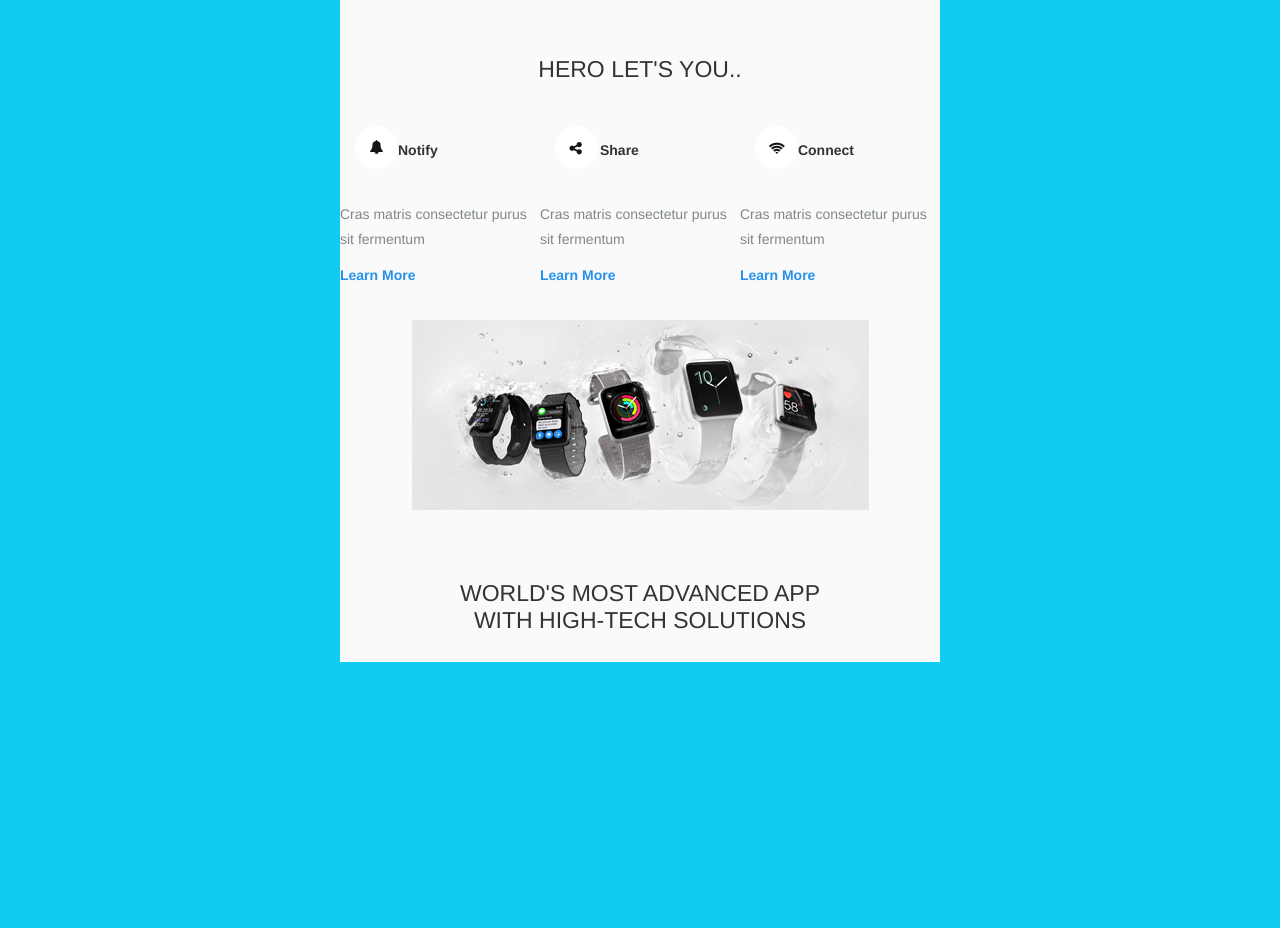
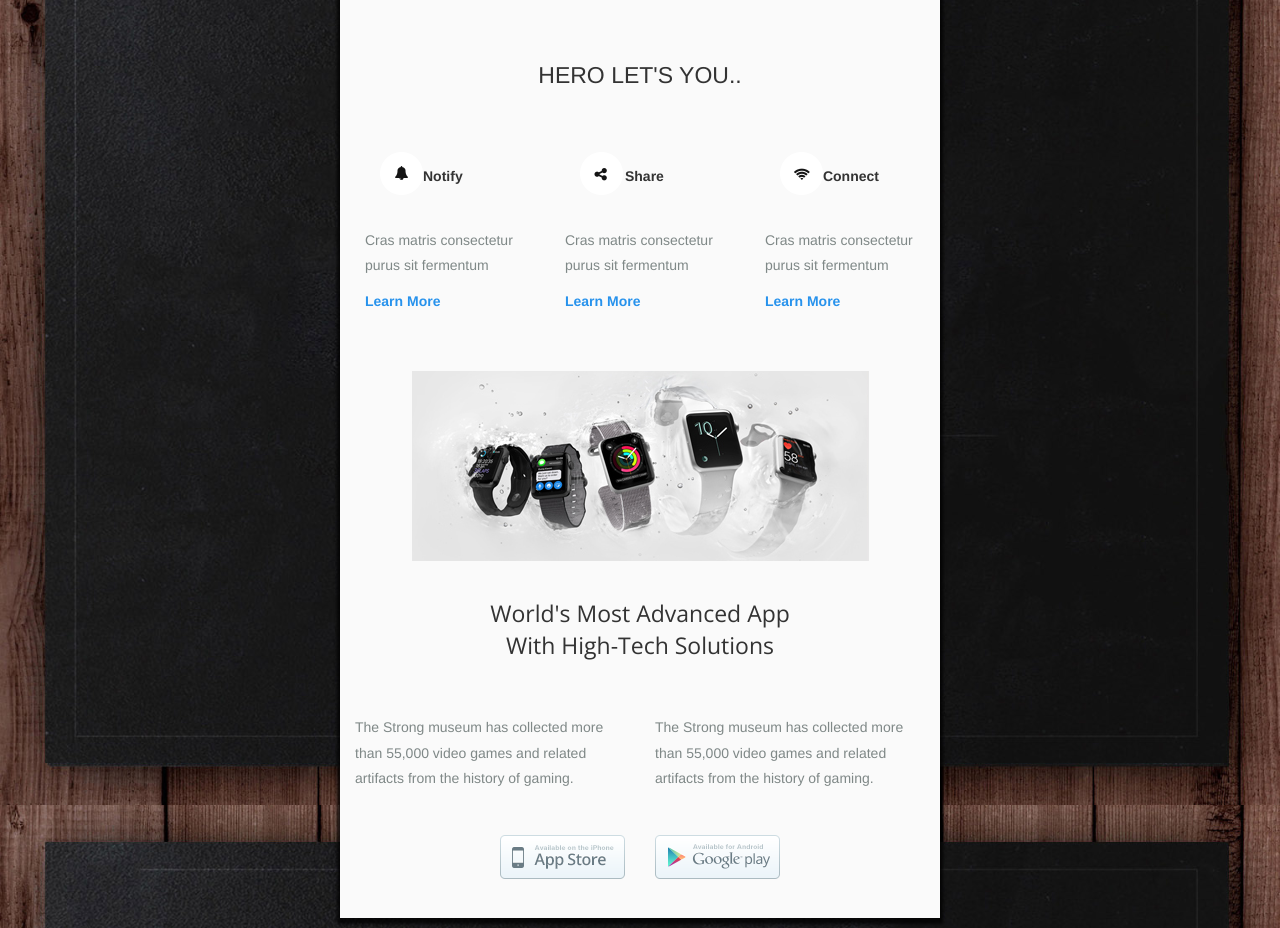
Before and after one commit to kenvantruong/html-email, a plain HTML site: page index.html in a window 1280 px wide. Shown: the part 1115-2043 px from the top of the page. Before the commit the page ends 1787 px from the top, so only its background shows below. Drawn offline with nearby package versions, Linux system fonts and the light colour scheme.

Commit message:
finished 3rd component

```diff
--- a/index.html
+++ b/index.html
@@ -7,15 +7,21 @@
 <!----Fonts- -->
   <link href="https://fonts.googleapis.com/css?family=Open+Sans:300,400,600,700,800" rel="stylesheet">
 
-  <title>Apple Watch Email</title>
+  <title>Apple Watch</title>
 </head>
-<body style="background: #1ce">
+<body style="
+  background: url(https://github.com/kenvantruong/html-email/blob/master/images/tasteofvietnam-blackBG.jpg?raw=true) no-repeat center center fixed;
+  -webkit-background-size: cover;
+  -moz-background-size: cover;
+  -o-background-size: cover;
+  background-size: cover;
+">
   <!-- ✓ HTML Email (Start)-->
   <table width="100%" border="0" callspacing="0" cellpadding="0">
     <tr>
     <!-- ✓ Container (Start)-->
       <td>
-      <table class="container" width="600" align="center" cellspacing="0" cellpadding="0" border="0" style="background: #fafafa;">
+      <table class="container" width="600" align="center" cellspacing="0" cellpadding="0" border="0" style="background: #fafafa; box-shadow: 0px 3px 3px 3px rgba(0,0,0,0.75);">
     <!-- ✓ Header Row (Start)-->
     <tr>
       <td>
@@ -82,10 +88,10 @@
 <!-- ✓ Main Row (Start) -->
     <tr>
         <td>
-          <h3 style="font-family: 'HelveticaNeue-Light', 'Helvetica Neue', Helvetica, Arial, 'Lucida Grande', sans-serif; color: #333333; font-weight: 300; font-size: 23px; text-transform: uppercase;padding: 36px 0 5px 0;" align='center'>Hero let's you..</h3>
+          <h3 style="font-family: 'HelveticaNeue-Light', 'Helvetica Neue', Helvetica, Arial, 'Lucida Grande', sans-serif; color: #333333; font-weight: 300; font-size: 23px; text-transform: uppercase;padding: 42px 0 0px 0;" align='center'>Hero let's you..</h3>
 <!----------------------------------------------------------- -->
 <!-- Start of Left Column-->
-          <table class="title-icon" width="33.33%" align="left" cellspacing="0" cellpadding="0" border="0" style="padding: 0">
+          <table class="title-icon" width="33.33%" align="left" cellspacing="0" cellpadding="0" border="0" style="padding: 25px;">
                 <tr>
                   <td>
                       <table class="header-left" width="33.33%" align="left" cellspacing="0" cellpadding="0" border="0" style=" padding: 15px; ">
@@ -111,7 +117,7 @@
 <!-- End Of Left Column-->
 <!----------------------------------------------------------- -->
 <!-- Start Of Middle Column-->
-                    <table class="title-icon" width="33.33%" align="left" cellspacing="0" cellpadding="0" border="0" style=" padding: 0">
+                    <table class="title-icon" width="33.33%" align="left" cellspacing="0" cellpadding="0" border="0" style="padding: 25px;">
                         <tr>
                           <td>
                               <table class="header-left" width="33.33%" align="left" cellspacing="0" cellpadding="0" border="0" style=" padding: 15px; ">
@@ -137,7 +143,7 @@
 <!-- End of Middle Column-->
 <!----------------------------------------------------------- -->
 <!-- Start Of Right Column-->
-          <table class="title-icon" width="33.33%" align="left" cellspacing="0" cellpadding="0" border="0" style=" padding: 0;">
+          <table class="title-icon" width="33.33%" align="left" cellspacing="0" cellpadding="0" border="0" style="padding: 25px;">
               <tr>
                 <td>
                     <table class="header-left" width="33.33%" align="left" cellspacing="0" cellpadding="0" border="0" style=" padding: 15px; ">
@@ -171,16 +177,16 @@
 <!-- ✓ Main Row (Start)-->
     <tr>
       <td>
-        <table class="title-icon" width="100%" align="left" cellspacing="0" cellpadding="0" border="0" style=" padding: 0">
+        <table class="advance-table" width="100%" align="left" cellspacing="0" cellpadding="0" border="0" style=" padding: 0; background: #fafafa;">
           <tr>
-            <td style="font-family: 'HelveticaNeue-Light', 'Helvetica Neue', Helvetica, Arial, 'Lucida Grande', sans-serif; color: #333333; font-weight: 300; text-transform: uppercase; font-size: 23px; padding: 36px 0 5px 0; background: #fafafa;" align='center'>
+            <td style="font-family: 'HelveticaNeue-Light', 'Helvetica Neue', Helvetica, Arial, 'Lucida Grande', sans-serif; color: #333333; font-weight: 300; text-transform: uppercase; font-size: 23px; padding: 36px 0 5px 0; " align='center'>
               <img src="https://github.com/kenvantruong/html-email/blob/master/images/image_head.jpg?raw=true">
             </td>
           </tr>
           <tr>
             <td>
-              <h3 style="font-family: 'HelveticaNeue-Light', 'Helvetica Neue', Helvetica, Arial, 'Lucida Grande', sans-serif; color: #333333; font-weight: 300; text-transform: uppercase; font-size: 23px; padding: 36px 0 5px 0;" align='center'>
-                World's most advanced App <br> with High-Tech solutions
+              <h3 style="font-family: 'Open Sans', sans-serif; color: #333333; font-weight: 300;text-transform: capitalize; font-size: 23px; padding: 25px 0 25px 0;margin: 0;" align='center'>
+                World's <span style="font-weight: 400;">most advanced App</span><br> with High-Tech solutions
               </h3>
             </td>
           </tr>
@@ -189,8 +195,39 @@
 <!-- ✘ Main Row (END)-->
 <!-- ✓ Main Row (Start)-->
     <tr>
-       <td></td>
+       <td>
+          <table class="advance-table" width="50%" align="left" cellspacing="0" cellpadding="0" border="0" style="padding: 15px 15px 35px 15px; background: #fafafa;">
+            <tr>
+              <td>
+                <p style="font-family: 'HelveticaNeue-Light', 'Helvetica Neue', Helvetica, Arial, 'Lucida Grande', sans-serif; color: #7f8887; font-weight: 400; line-height: 1.8; font-size: 14px; padding: 0 0 30px;">The Strong museum has collected more than 55,000 video games and related artifacts from the history of gaming.</p>
+              </td>
+            </tr>
+            <tr>
+                <td align="right">
+                  <img src="https://github.com/kenvantruong/html-email/blob/master/images/appstore.png?raw=true">
+                </td>
+              </tr>
+          </table>
+
+          <table class="advance-table" width="50%" align="left" cellspacing="0" cellpadding="0" border="0" style=" padding: 15px 15px 35px 15px; background: #fafafa;">
+              <tr>
+                  <td>
+                    <p style="font-family: 'HelveticaNeue-Light', 'Helvetica Neue', Helvetica, Arial, 'Lucida Grande', sans-serif; color: #7f8887; font-weight: 400; line-height: 1.8; font-size: 14px; padding: 0 0 30px;">The Strong museum has collected more than 55,000 video games and related artifacts from the history of gaming.</p>
+                  </td>
+                </tr>
+                <tr>
+                    <td align="left">
+                      <img src="https://github.com/kenvantruong/html-email/blob/master/images/playstore.png?raw=true">
+                    </td>
+                  </tr>
+          </table>
+       </td>
     </tr>
+<!----------------------------------------------------------- -->
+<!-------------------4th Component--------------------------- -->
+<!----------------------------------------------------------- -->
+
+
 <!-- ✘ Main Row (END)-->
 <!-- ✓ Main Row (Start)-->
     <tr>
```
